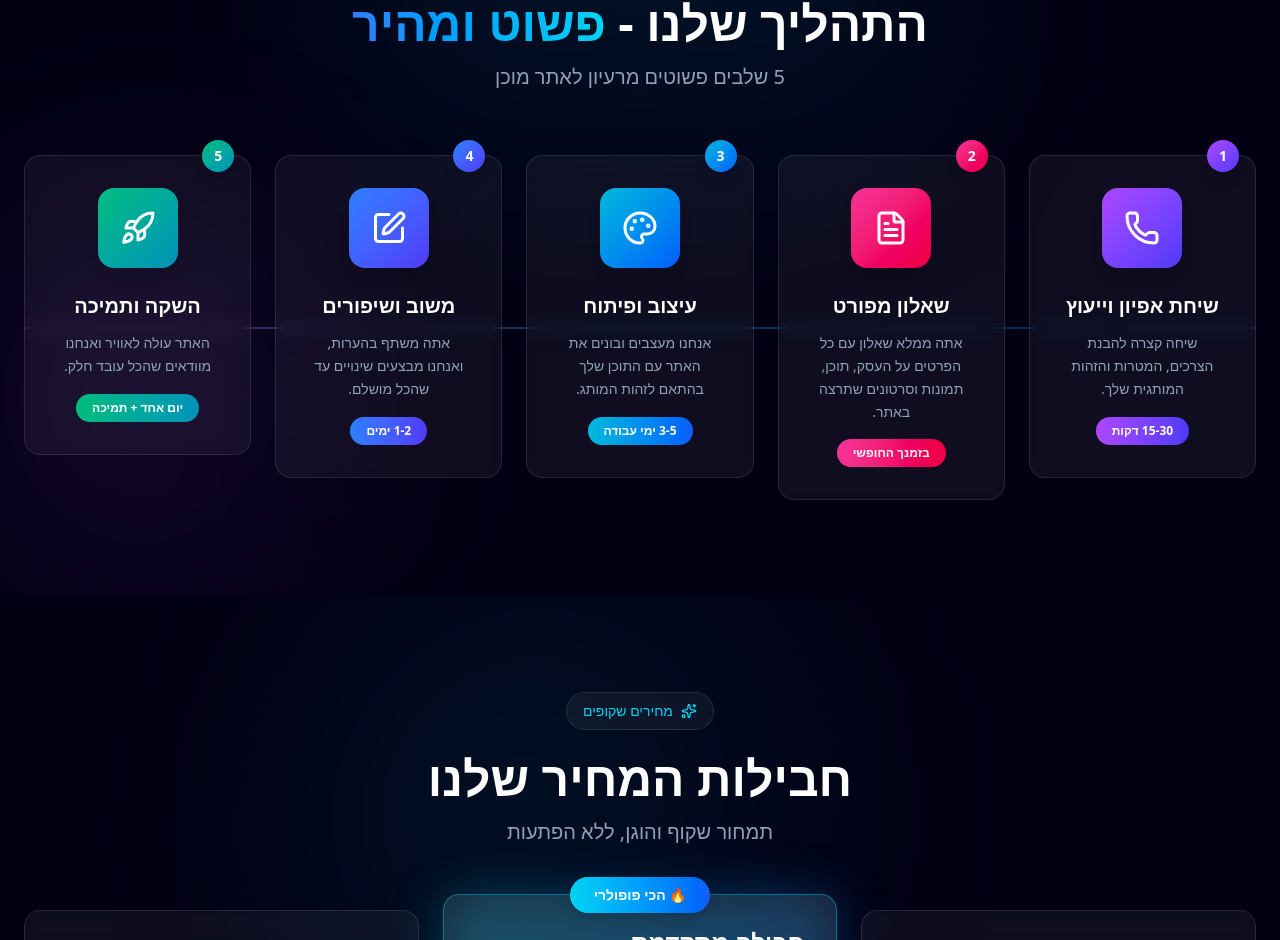
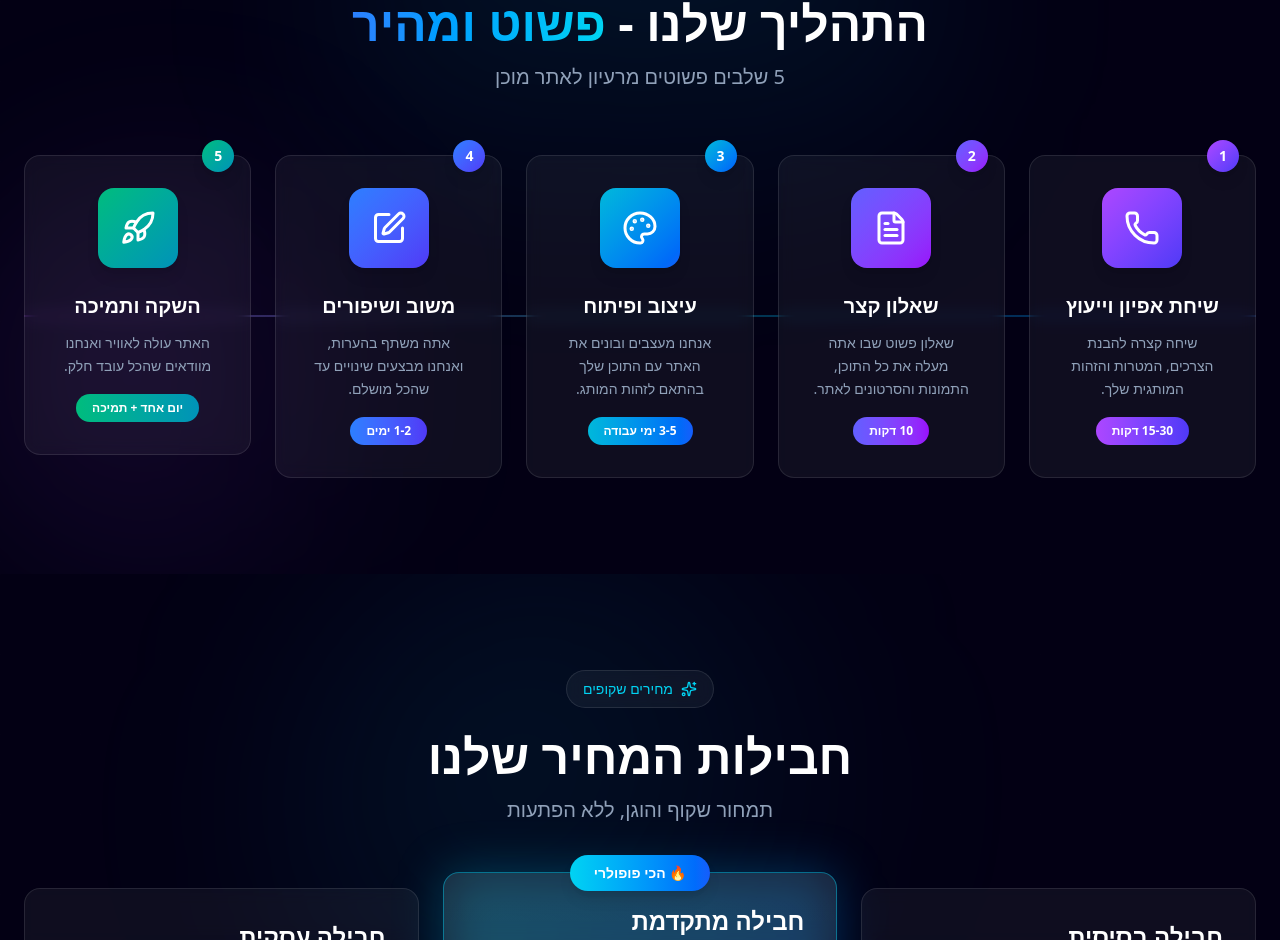
Before and after one commit to dking9876/sitesprint, a Next.js app: page / in a window 1280 px wide. Shown: the part 3485-4425 px from the top of the page. Built offline with nearby package versions, Linux system fonts and the light colour scheme.

Commit message:
Update questionnaire step: 10 min duration and matching colors

```diff
--- a/components/Process.tsx
+++ b/components/Process.tsx
@@ -13,10 +13,10 @@ const steps = [
     },
     {
         icon: FileText,
-        title: "שאלון מפורט",
-        description: "אתה ממלא שאלון עם כל הפרטים על העסק, תוכן, תמונות וסרטונים שתרצה באתר.",
-        duration: "בזמנך החופשי",
-        color: "from-pink-500 to-rose-600",
+        title: "שאלון קצר",
+        description: "שאלון פשוט שבו אתה מעלה את כל התוכן, התמונות והסרטונים לאתר.",
+        duration: "10 דקות",
+        color: "from-indigo-500 to-purple-600",
     },
     {
         icon: Palette,
```
